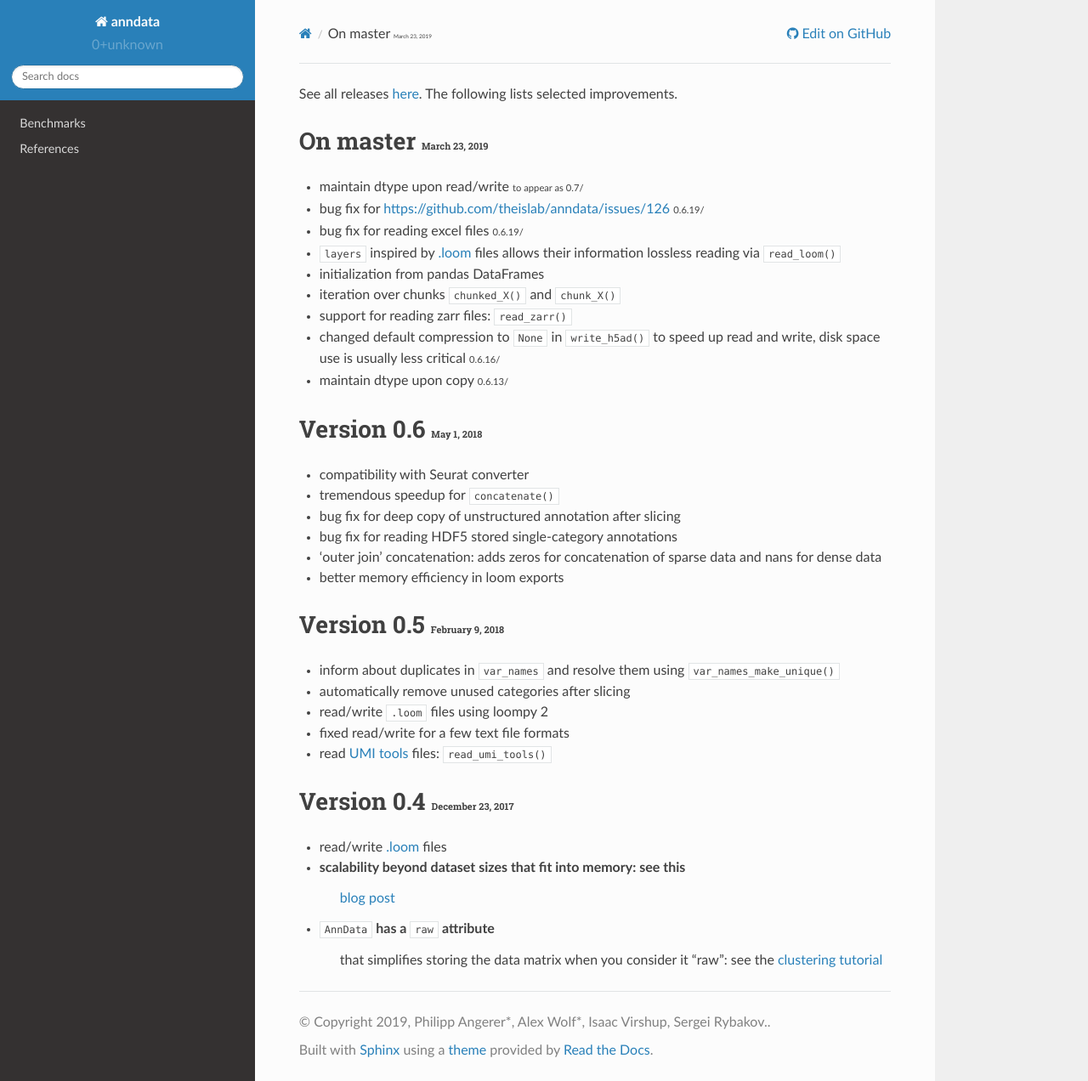
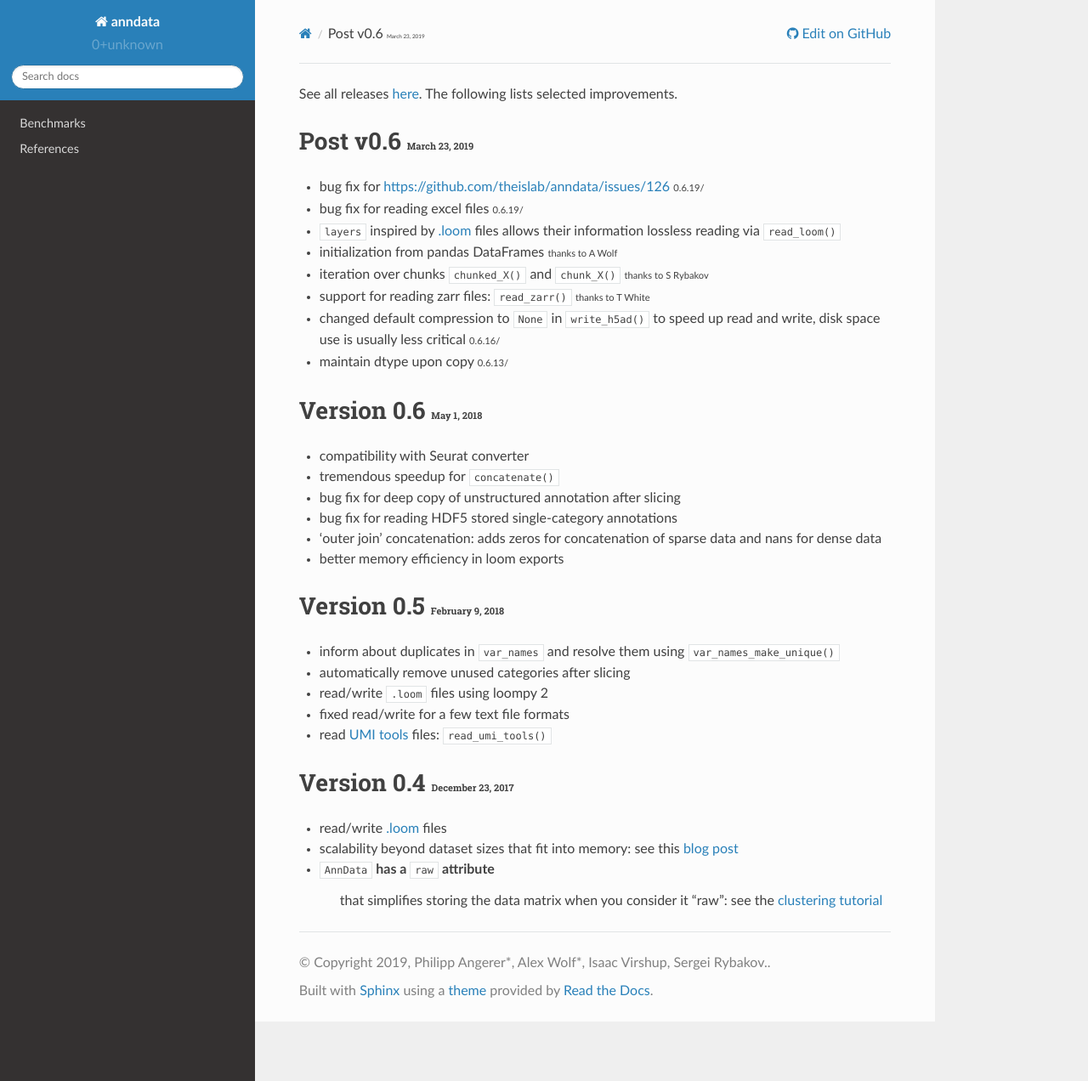
Before and after one commit to scverse/anndata, a Sphinx documentation site: the page built from docs/release_notes.rst, in a window 1280 px wide and 1272 px high. Shown: the whole window at 85% size. Built offline with Sphinx 7.4.7 and the Read the Docs theme 2.0.0, drawn with Linux system fonts in a browser that asks for light colours.

Commit message:
updated release notes

```diff
--- a/docs/release_notes.rst
+++ b/docs/release_notes.rst
@@ -5,17 +5,16 @@ See all releases `here <https://github.com/theislab/anndata/releases>`_. The fol
 .. role:: noteversion
 
 
-On master :small:`March 23, 2019`
+Post v0.6 :small:`March 23, 2019`
 ---------------------------------
 
-- maintain dtype upon read/write :noteversion:`to appear as 0.7`
 - bug fix for https://github.com/theislab/anndata/issues/126 :noteversion:`0.6.19`
 - bug fix for reading excel files :noteversion:`0.6.19`
 - :attr:`~anndata.AnnData.layers` inspired by `.loom <http://loompy.org>`__ files allows their information lossless reading via :func:`~anndata.read_loom`
-- initialization from pandas DataFrames
-- iteration over chunks :func:`~anndata.AnnData.chunked_X` and :func:`~anndata.AnnData.chunk_X`
-- support for reading zarr files: :func:`~anndata.read_zarr`
-- changed default compression to ``None`` in :func:`~anndata.AnnData.write_h5ad` to speed up read and write, disk space use is usually less critical :noteversion:`0.6.16`
+- initialization from pandas DataFrames :smaller:`thanks to A Wolf`
+- iteration over chunks :func:`~anndata.AnnData.chunked_X` and :func:`~anndata.AnnData.chunk_X`  :smaller:`thanks to S Rybakov`
+- support for reading zarr files: :func:`~anndata.read_zarr` :smaller:`thanks to T White`
+- changed default compression to `None` in :func:`~anndata.AnnData.write_h5ad` to speed up read and write, disk space use is usually less critical :noteversion:`0.6.16`
 - maintain dtype upon copy :noteversion:`0.6.13`
 
 
@@ -44,10 +43,7 @@ Version 0.4 :small:`December 23, 2017`
 -------------------------------------
 
 - read/write `.loom <http://loompy.org>`__ files
-- scalability beyond dataset sizes that fit into memory: see this
-   `blog post
-   <http://falexwolf.de/blog/171223_AnnData_indexing_views_HDF5-backing/>`__
+- scalability beyond dataset sizes that fit into memory: see this `blog post <http://falexwolf.de/blog/171223_AnnData_indexing_views_HDF5-backing/>`__
 - :class:`~anndata.AnnData` has a :class:`~anndata.AnnData.raw` attribute
    that simplifies storing the data matrix when you consider it "raw": see the
-   `clustering tutorial
-   <https://github.com/theislab/scanpy_usage/tree/master/170505_seurat>`__
+   `clustering tutorial <https://github.com/theislab/scanpy_usage/tree/master/170505_seurat>`__
```
